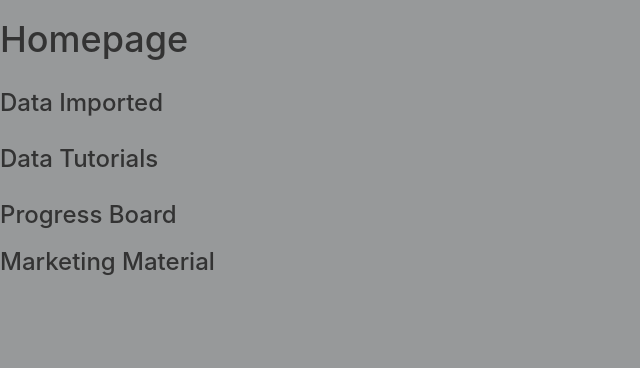
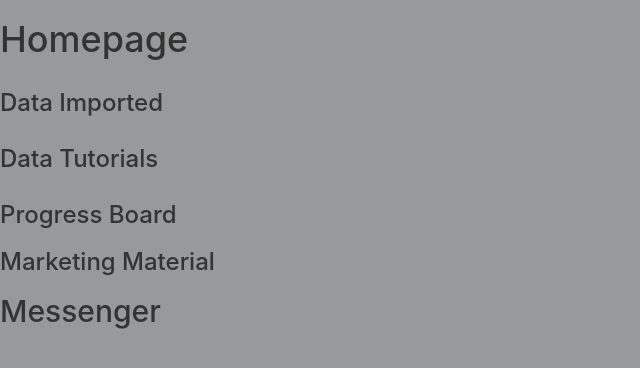
Before and after one commit to MedChest-Development-Group/retail, a Flask app: page /city in a window 1280 px wide. Shown: the top 368 px of the page, without its empty margins (0-640 px from the left). Run offline with Flask 3, Linux system fonts and the light colour scheme.

Commit message:
added section for messenger

```diff
--- a/app/templates/city/home.html
+++ b/app/templates/city/home.html
@@ -34,7 +34,7 @@
     <div class="bottom-container">
         <div class="data-left ">
             <!-- Should be messenger -->
-
+            <h2>Messenger</h2>
         </div>
         <div class="data-right ">
             <!-- Should be tableau or graph visuals -->
```
